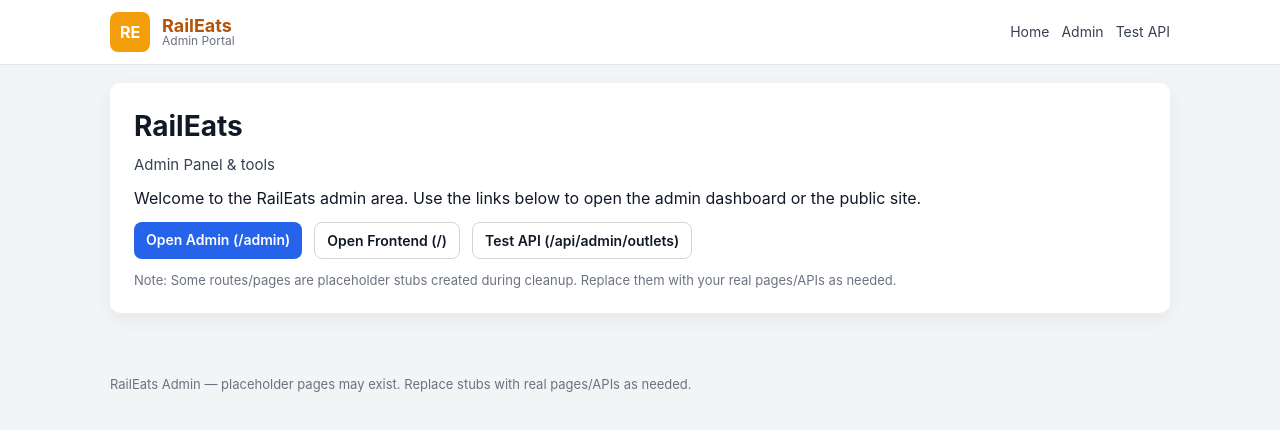
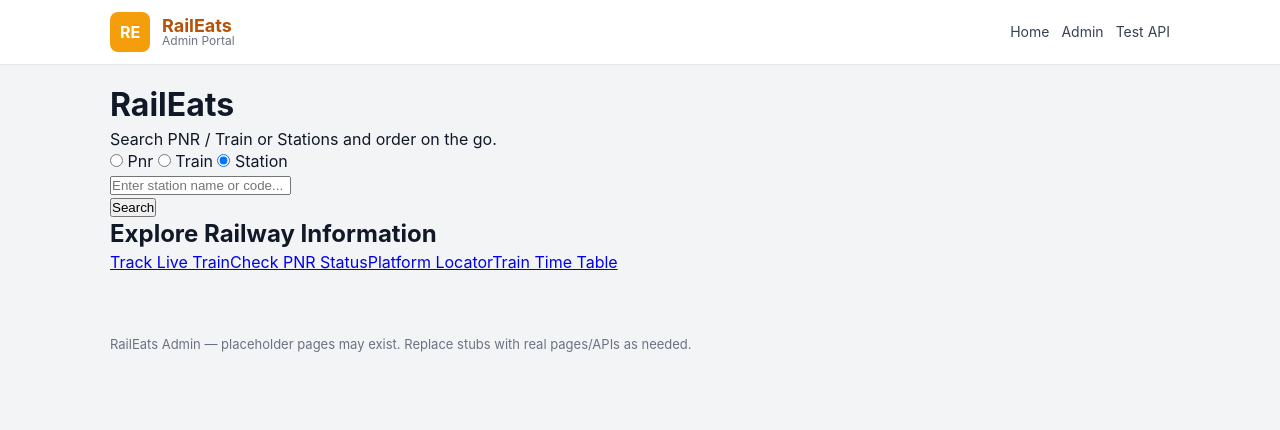
Before and after one commit to raileats/raileats-admin-sep, a Next.js app: page / in a window 1280 px wide. Shown: the top 430 px of the page. Built offline with nearby package versions, Linux system fonts and the light colour scheme.

Commit message:
Update page.tsx

```diff
--- a/app/page.tsx
+++ b/app/page.tsx
@@ -1,23 +1,103 @@
 // app/page.tsx
+"use client";
+
+import { useState } from "react";
+import StationSearchBox from "@/components/StationSearchBox";
 import Link from "next/link";
 
 export default function HomePage() {
+  const [searchType, setSearchType] = useState<"pnr" | "train" | "station">("station");
+  const [selectedStation, setSelectedStation] = useState<any | null>(null);
+  const [query, setQuery] = useState("");
+
+  function handleSubmit(e: React.FormEvent) {
+    e.preventDefault();
+    if (searchType === "station") {
+      // if user selected a station from dropdown, prefer that
+      if (selectedStation) {
+        // redirect or run search for selectedStation
+        // example: redirect to a results page (implement route as needed)
+        // router.push(`/search?type=station&id=${selectedStation.StationId}`);
+        alert(`Search by Station: ${selectedStation.StationName} (${selectedStation.StationCode})`);
+      } else {
+        // fallback: use typed query
+        alert(`Search stations for: ${query}`);
+      }
+    } else if (searchType === "train") {
+      alert(`Search trains for: ${query}`);
+    } else {
+      alert(`Check PNR: ${query}`);
+    }
+  }
+
   return (
-    <div className="card">
-      <h1 className="page-title">RailEats</h1>
-      <p className="lead">Admin Panel & tools</p>
+    <div className="min-h-screen px-6 py-8">
+      <div className="max-w-3xl mx-auto">
+        <h1 className="text-4xl font-semibold mb-2">RailEats</h1>
+        <p className="mb-6 text-gray-600">Search PNR / Train or Stations and order on the go.</p>
 
-      <p>Welcome to the RailEats admin area. Use the links below to open the admin dashboard or the public site.</p>
+        <div className="bg-white border rounded-lg p-6 shadow-sm">
+          <form onSubmit={handleSubmit} className="space-y-4">
+            <div className="flex items-center gap-6">
+              <label className="flex items-center gap-2">
+                <input type="radio" name="searchType" checked={searchType === "pnr"} onChange={() => { setSearchType("pnr"); setSelectedStation(null); setQuery(""); }} />
+                <span> Pnr </span>
+              </label>
 
-      <div className="links-row" style={{ marginTop: 12 }}>
-        <Link href="/admin" className="btn btn-primary">Open Admin (/admin)</Link>
-        <Link href="/" className="btn btn-ghost">Open Frontend (/)</Link>
-        <a href="/api/admin/outlets" className="btn btn-ghost">Test API (/api/admin/outlets)</a>
+              <label className="flex items-center gap-2">
+                <input type="radio" name="searchType" checked={searchType === "train"} onChange={() => { setSearchType("train"); setSelectedStation(null); setQuery(""); }} />
+                <span> Train </span>
+              </label>
+
+              <label className="flex items-center gap-2">
+                <input type="radio" name="searchType" checked={searchType === "station"} onChange={() => { setSearchType("station"); setSelectedStation(null); setQuery(""); }} />
+                <span> Station </span>
+              </label>
+            </div>
+
+            <div>
+              {searchType === "station" ? (
+                <StationSearchBox
+                  onSelect={(s) => {
+                    setSelectedStation(s);
+                    setQuery(s ? `${s.StationName} (${s.StationCode || ""})` : "");
+                  }}
+                />
+              ) : (
+                <input
+                  type="text"
+                  placeholder={searchType === "train" ? "Enter train number or name..." : "Enter PNR number..."}
+                  value={query}
+                  onChange={(e) => setQuery(e.target.value)}
+                  className="w-full border rounded px-3 py-2"
+                />
+              )}
+            </div>
+
+            <div className="flex justify-end">
+              <button type="submit" className="px-4 py-2 bg-black text-white rounded">
+                Search
+              </button>
+            </div>
+
+            {selectedStation && (
+              <div className="mt-2 text-sm text-gray-700">
+                Selected station: <strong>{selectedStation.StationName} ({selectedStation.StationCode})</strong>
+              </div>
+            )}
+          </form>
+        </div>
+
+        <div className="mt-8">
+          <h2 className="text-xl font-medium mb-3">Explore Railway Information</h2>
+          <div className="grid grid-cols-2 gap-4">
+            <Link href="/track" className="p-4 border rounded text-center">Track Live Train</Link>
+            <Link href="/pnr" className="p-4 border rounded text-center">Check PNR Status</Link>
+            <Link href="/platform" className="p-4 border rounded text-center">Platform Locator</Link>
+            <Link href="/timetable" className="p-4 border rounded text-center">Train Time Table</Link>
+          </div>
+        </div>
       </div>
-
-      <p className="footer-note" style={{ marginTop: 12 }}>
-        Note: Some routes/pages are placeholder stubs created during cleanup. Replace them with your real pages/APIs as needed.
-      </p>
     </div>
   );
 }
```
